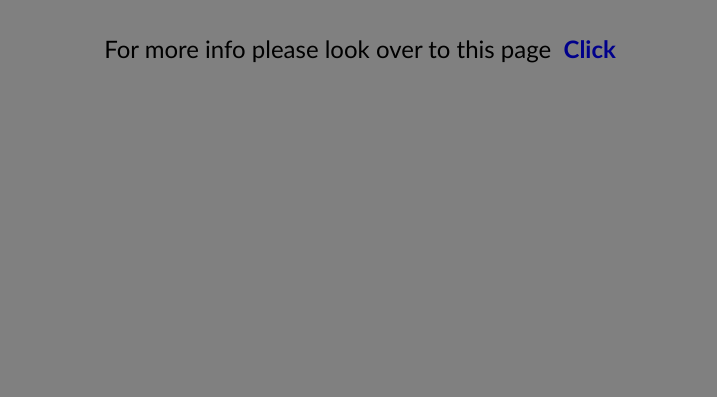
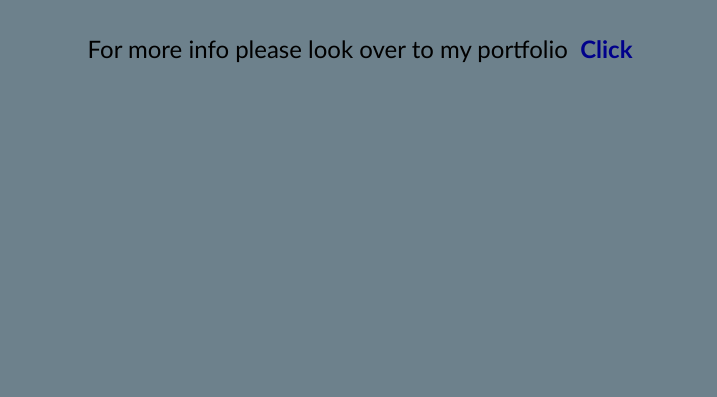
Before and after one commit to anilgummula/404_NotFound, a plain HTML site: page index.html in a window 1280 px wide. Shown: the part 403-800 px from the top of the page, without its empty margins (280-997 px from the left). Drawn offline with Linux system fonts and the light colour scheme.

Commit message:
upadated

```diff
--- a/index.css
+++ b/index.css
@@ -5,7 +5,8 @@ body{
     padding: 0;
 }
 .main{
-    background-color: gray;
+    /* background-color: gray; */
+    background-color: #6d818c;
     display: flex;
     flex-direction: column;
     margin: auto;
@@ -23,6 +24,7 @@ body{
 
 
 }
+
 .link{
     text-decoration: none;
     color: darkblue;
--- a/index.html
+++ b/index.html
@@ -9,7 +9,7 @@
 <body>
     <div class="main">
         <h1 class="head">This Project is under Processing...😊</h1>
-        <p class="para">For more info please look over to this page &nbsp;<a class="link" href="https://glistening-smakager-37a1c1.netlify.app/" target="_blank">Click</a></p>
+        <p class="para">For more info please look over to my portfolio &nbsp;<a class="link" href="https://glistening-smakager-37a1c1.netlify.app/" target="_blank">Click</a></p>
     </div>
 </body>
 </html>
```
